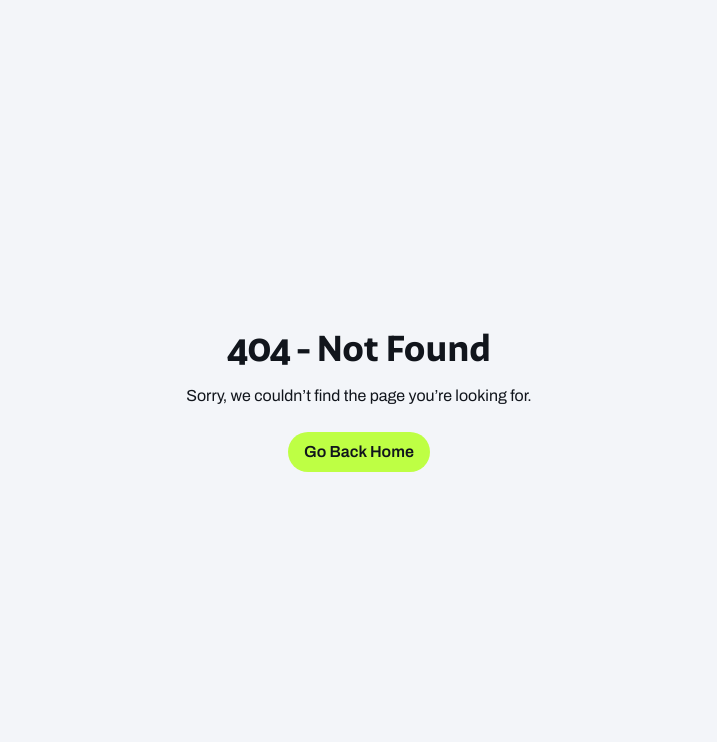
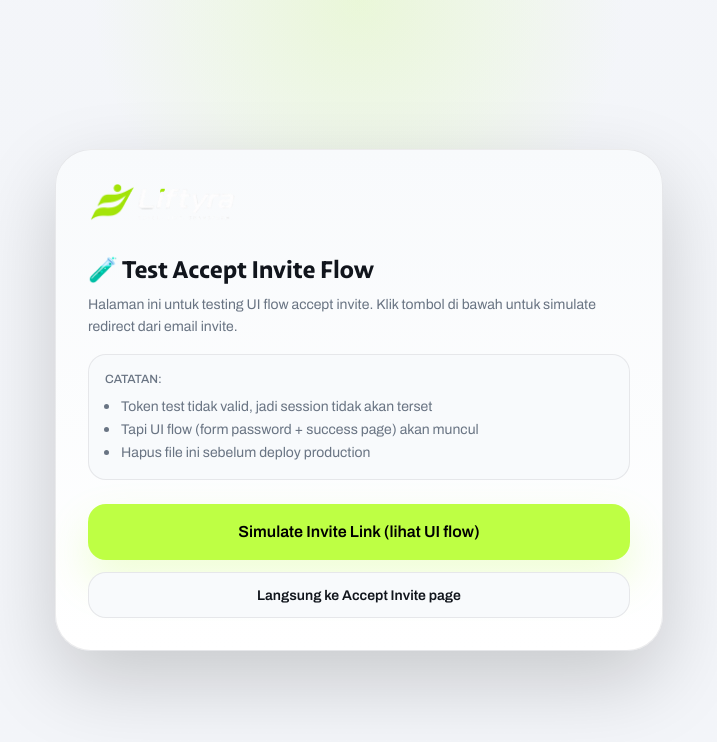
Before and after one commit to alphagyn98-crypto/liftyra, a Next.js app: page /accept-invite/test in a window 1280 px wide. Before the commit this address had no page. Shown: the top 742 px of the page, without its empty margins (281-998 px from the left). Built offline with nearby package versions, Linux system fonts and the light colour scheme.

Commit message:
perbaikan middleware

```diff
--- /dev/null
+++ b/src/app/(auth)/accept-invite/test/page.tsx
@@ -0,0 +1,74 @@
+"use client";
+
+import { useRouter } from "next/navigation";
+import Button from "@/app/components/ui/button";
+import { BrandWordmark } from "@/app/components/fitmorph/ui";
+
+/**
+ * Test page to simulate the accept-invite flow.
+ * Navigate to /accept-invite/test to see the set-password UI.
+ * This simulates what a real invite would show (without needing a valid token).
+ *
+ * DELETE THIS FILE BEFORE PRODUCTION DEPLOY.
+ */
+export default function AcceptInviteTestPage() {
+  const router = useRouter();
+
+  const simulateInviteFlow = () => {
+    // Simulate a hash that would come from Supabase invite
+    // This won't actually set a session, but will show the UI flow
+    router.push(
+      "/accept-invite#access_token=test_token&refresh_token=test_refresh&type=invite",
+    );
+  };
+
+  return (
+    <main className="mx-auto flex min-h-screen w-full max-w-[430px] items-center px-4 py-8 md:max-w-2xl md:px-8">
+      <div className="w-full rounded-[36px] border border-[var(--border)] bg-[linear-gradient(180deg,var(--surface-elevated),var(--surface))] p-6 shadow-[0_30px_80px_rgba(0,0,0,0.18)] md:p-8">
+        <BrandWordmark
+          className="bg-transparent px-0 py-0 shadow-none"
+          imageClassName="h-10"
+        />
+
+        <div className="mt-6">
+          <h1 className="text-foreground text-2xl font-bold">
+            🧪 Test Accept Invite Flow
+          </h1>
+          <p className="text-subtle mt-2 text-sm leading-relaxed">
+            Halaman ini untuk testing UI flow accept invite. Klik tombol di
+            bawah untuk simulate redirect dari email invite.
+          </p>
+
+          <div className="mt-4 rounded-[18px] border border-[var(--border)] bg-[var(--surface-elevated)] p-4">
+            <p className="text-subtle text-xs font-medium uppercase">
+              Catatan:
+            </p>
+            <ul className="text-subtle mt-2 list-disc pl-4 text-sm leading-relaxed">
+              <li>
+                Token test tidak valid, jadi session tidak akan terset
+              </li>
+              <li>
+                Tapi UI flow (form password + success page) akan muncul
+              </li>
+              <li>Hapus file ini sebelum deploy production</li>
+            </ul>
+          </div>
+
+          <div className="mt-6 flex flex-col gap-3">
+            <Button
+              text="Simulate Invite Link (lihat UI flow)"
+              onClick={simulateInviteFlow}
+              size="large"
+            />
+            <Button
+              text="Langsung ke Accept Invite page"
+              variant="secondary"
+              onClick={() => router.push("/accept-invite")}
+              size="medium"
+            />
+          </div>
+        </div>
+      </div>
+    </main>
+  );
+}
--- a/src/app/components/fitmorph/auth-hash-handler.tsx
+++ b/src/app/components/fitmorph/auth-hash-handler.tsx
@@ -7,12 +7,33 @@ import { createClient } from "@/utils/supabase/client";
 export default function AuthHashHandler() {
   const router = useRouter();
   const [message, setMessage] = useState<string | null>(null);
+  const [isError, setIsError] = useState(false);
 
   useEffect(() => {
     const hash = window.location.hash.replace(/^#/, "");
     if (!hash) return;
 
     const params = new URLSearchParams(hash);
+
+    // Handle error responses from Supabase (expired/invalid links)
+    const error = params.get("error");
+    const errorDescription = params.get("error_description");
+
+    if (error) {
+      setIsError(true);
+      if (error === "access_denied" && errorDescription?.includes("expired")) {
+        setMessage(
+          "Link undangan sudah kedaluwarsa. Minta Personal Trainer kamu untuk mengirim ulang undangan.",
+        );
+      } else {
+        setMessage(
+          errorDescription?.replace(/\+/g, " ") ||
+            "Terjadi kesalahan saat memproses link. Silakan coba lagi.",
+        );
+      }
+      return;
+    }
+
     const accessToken = params.get("access_token");
     const refreshToken = params.get("refresh_token");
     const type = params.get("type");
@@ -35,6 +56,7 @@ export default function AuthHashHandler() {
       })
       .then(({ error }) => {
         if (error) {
+          setIsError(true);
           setMessage(error.message || "Gagal memproses link login.");
           return;
         }
@@ -46,6 +68,14 @@ export default function AuthHashHandler() {
 
   if (!message) return null;
 
+  if (isError) {
+    return (
+      <div className="border-red/20 bg-red/10 text-red mt-5 rounded-[22px] border px-4 py-3 text-sm">
+        {message}
+      </div>
+    );
+  }
+
   return (
     <div className="border-green/20 bg-green/10 text-green mt-5 rounded-[22px] border px-4 py-3 text-sm">
       {message}
--- a/src/utils/supabase/middleware.ts
+++ b/src/utils/supabase/middleware.ts
@@ -56,7 +56,8 @@ export async function updateSession(request: NextRequest) {
     !request.nextUrl.pathname.startsWith("/login") &&
     !request.nextUrl.pathname.startsWith("/signup") &&
     !request.nextUrl.pathname.startsWith("/auth") &&
-    !request.nextUrl.pathname.startsWith("/onboarding")
+    !request.nextUrl.pathname.startsWith("/onboarding") &&
+    !request.nextUrl.pathname.startsWith("/accept-invite")
   ) {
     // no user, potentially respond by redirecting the user to the login page
     const url = request.nextUrl.clone();
```
